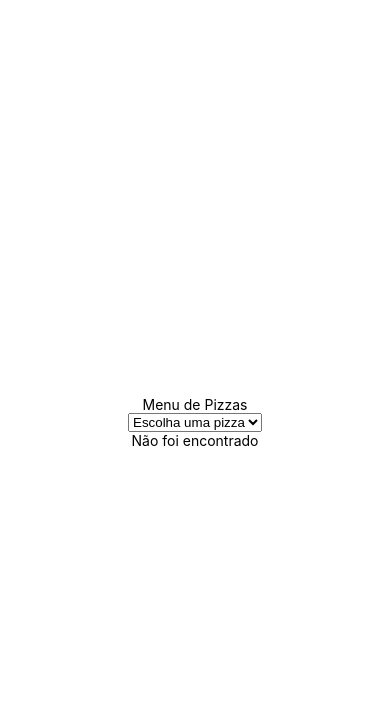
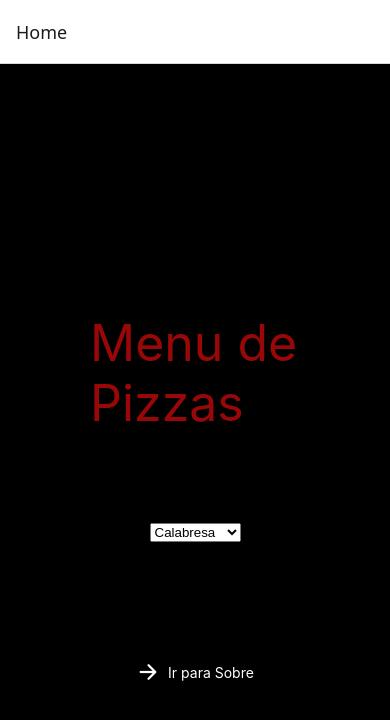
Before and after one commit to RaquelResende/MenuPizzaria, a React Native app: screen /Home in a window 390 px wide. Shown: the top 720 px of the page. Built offline with nearby package versions, Linux system fonts and the light colour scheme.

Commit message:
Paginando com navigation

```diff
--- a/App.js
+++ b/App.js
@@ -1,10 +1,22 @@
 import { StyleSheet, View } from 'react-native';
 import ComponentePicker from './src/Componentes/ComponentePicker';
+import Home from './src/Componentes/Pages/Home/Home';
+import Sobre from './src/Componentes/Pages/Home/Sobre';
+import { NavigationContainer } from '@react-navigation/native';
+import { createNativeStackNavigator } from '@react-navigation/native-stack';
 
+const Stack = createNativeStackNavigator();
 export default function App() {
   return (
     <View style={styles.container}>
-      <ComponentePicker />
+      <NavigationContainer>
+        <Stack.Navigator>
+          <Stack.Screen name="Home" component={Home}/>
+          <Stack.Screen name="Sobre" component={Sobre}/>
+        </Stack.Navigator>
+      </NavigationContainer>
+
+
     </View>
   );
 }
--- a/package.json
+++ b/package.json
@@ -4,12 +4,17 @@
   "main": "index.js",
   "dependencies": {
     "@expo/metro-runtime": "~56.0.15",
+    "@expo/vector-icons": "^15.0.2",
     "@react-native-picker/picker": "2.11.4",
+    "@react-navigation/native": "^7.3.5",
+    "@react-navigation/native-stack": "^7.17.7",
     "expo": "~56.0.12",
     "expo-status-bar": "~56.0.4",
     "react": "19.2.3",
     "react-dom": "19.2.3",
     "react-native": "0.85.3",
+    "react-native-safe-area-context": "~5.7.0",
+    "react-native-screens": "4.25.2",
     "react-native-web": "^0.21.2"
   },
   "scripts": {
--- a/src/Componentes/ComponentePicker.jsx
+++ b/src/Componentes/ComponentePicker.jsx
@@ -27,7 +27,7 @@ export default function ComponentePicker(){
             <Text>Menu de Pizzas</Text>
           <Picker selectedValue={sabor} onValueChange={(itemValor, ) => setSabor(itemValor)} >
 
-        <Picker.Item  label="Escolha uma pizza" value=""/>
+
 
          {pizzas.map((pizza) =>(
          <Picker.Item
@@ -45,7 +45,7 @@ export default function ComponentePicker(){
          )}
           <Text>
             {sabor === "" ? "Não foi encontrado":
-            `Seu valor é ${sabor}`}
+            ` ${sabor}`}
           </Text>
         </View>
     );
--- /dev/null
+++ b/src/Componentes/Pages/Home/Home.js
@@ -0,0 +1,95 @@
+import { StyleSheet,Text, TouchableOpacity, View } from 'react-native';
+import { useNavigation } from '@react-navigation/native';
+import { Picker } from "@react-native-picker/picker";
+import { useState } from "react";
+import { Image } from 'react-native';
+import {Ionicons} from "@expo/vector-icons";
+
+
+export default function Home() {
+    const navigation = useNavigation()
+    const [sabor, setSabor] = useState("")
+
+    const pizzas = [{
+    id:"1",
+    nome:"Calabresa",
+    imagem: "https://cdn.folhape.com.br/img/pc/450/450/dn_arquivo/2023/07/creditos-shutterstock.jpg"
+ },
+  {
+    id:"2",
+    nome:"Portuguesa",
+    imagem: "https://www.comidaereceitas.com.br/wp-content/uploads/2020/06/Pizza-portuguesa-de-frigideira-freeepik-420x279.jpg"
+
+  }];
+ const pizzaSelecionada = pizzas.find((pizza) => pizza.nome == sabor);
+
+  return (
+
+     <View style={style.container}>
+         <Text style={style.textTitulo}>Menu de Pizzas</Text>
+     <Picker selectedValue={sabor} onValueChange={(itemValor, ) => setSabor(itemValor)} >
+
+         {pizzas.map((pizza) =>(
+         <Picker.Item
+          key= {pizza.id}
+          label={pizza.nome}
+          value={pizza.nome}
+             />
+        ))}
+         </Picker>
+
+         {pizzaSelecionada &&(
+            <Image
+            source={{uri: pizzaSelecionada.imagem}}
+            style={style.imagem} />
+         )}
+          <Text>
+            {sabor === "" ? "Não foi encontrado":
+            ` ${sabor}`}
+          </Text>
+
+   <View style={style.navigato}>
+      <TouchableOpacity style={style.botao}  onPress={() => navigation.navigate("Sobre")}>
+     <Ionicons name="arrow-forward" size={24} color="white" />
+      <Text style={style.texto}>Ir para Sobre</Text>
+
+     </TouchableOpacity>
+      </View>
+
+
+        </View>
+    );
+}
+
+
+const style = StyleSheet.create({
+  container: {
+    flex: 1,
+    alignItems: "center",
+    justifyContent: "center",
+    backgroundColor:"#000",
+  },
+  texto:{
+    color:"#fff",
+    marginLeft:8,
+  },
+  textTitulo:{
+    color:"#990707",
+    fontSize:50,
+    margin:90,
+  },
+
+  imagem: {
+    margin:20,
+    width: 200,
+    height: 200,
+  },
+navigato:{
+
+ marginTop:100,
+},
+    botao: {
+    flexDirection: "row",
+    alignItems: "center",
+  },
+});
--- /dev/null
+++ b/src/Componentes/Pages/Home/Sobre.js
@@ -0,0 +1,23 @@
+import { StyleSheet,Text, TouchableOpacity, View } from 'react-native';
+import { useNavigation } from '@react-navigation/native';
+
+
+export default function Sobre() {
+    const navigation = useNavigation()
+  return (
+    <View style={styles.container}>
+    <Text>
+        Página Secundária
+    </Text>
+    <TouchableOpacity onPress={() => navigation.navigate("Home")}>
+      <Text >Volta para Home</Text>
+    </TouchableOpacity>
+    </View>
+  );
+}
+
+const styles = StyleSheet.create({
+  container: {
+    flex: 1,
+  },
+});
```
Also changed, not shown: src/Componentes/Pages/Home/Contato.js (added, +23 -0 lines), 1 other file (tests, documents, lock files or other folders).
